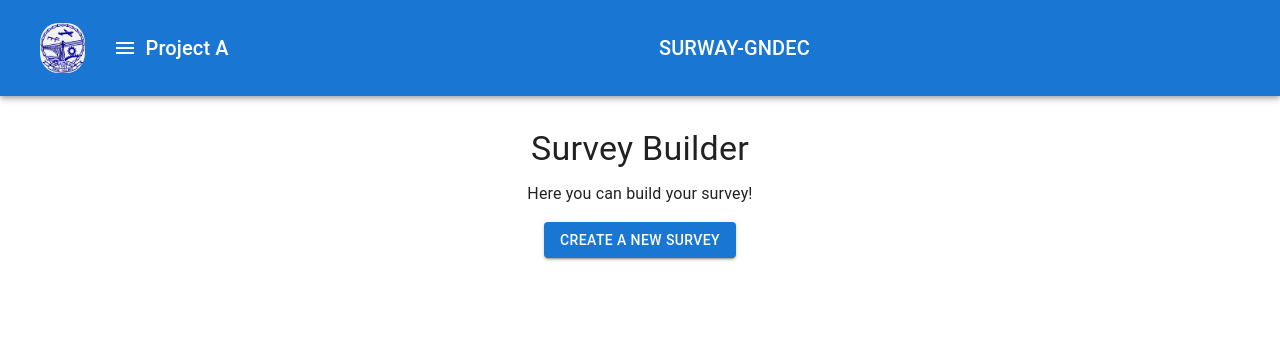
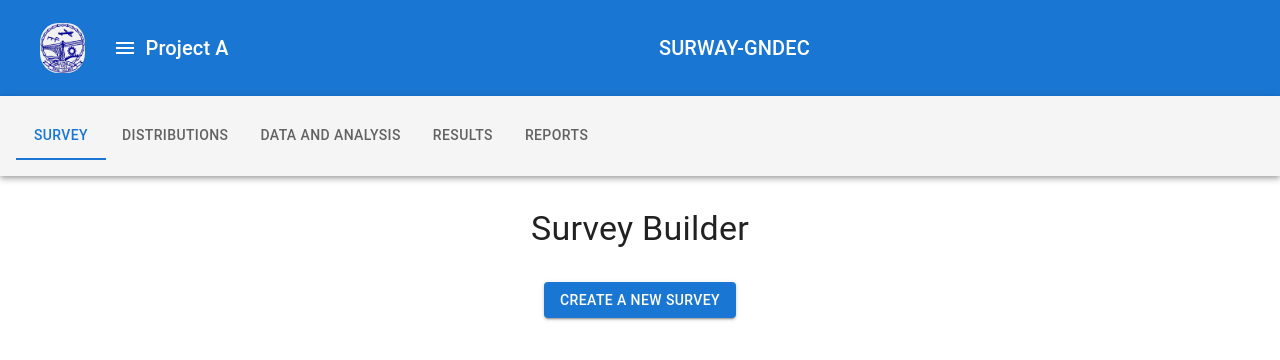
Before and after one commit to sakshamk007/surway-gndec, a React (Vite) app in the folder surway-frontend/: page /survey-builder/1 in a window 1280 px wide. Shown: the top 360 px of the page. Built offline with nearby package versions, Linux system fonts and the light colour scheme.

Commit message:
scrollable tabs done

```diff
--- /dev/null
+++ b/surway-frontend/src/components/ScrollableTabs.jsx
@@ -0,0 +1,69 @@
+import React from 'react';
+import { useNavigate, useParams } from 'react-router-dom';
+import { AppBar, Tabs, Tab, Toolbar, Typography, Box } from '@mui/material';
+
+const ScrollableTabs = () => {
+  const { id } = useParams();  // Get project ID from the URL
+  const navigate = useNavigate();
+  const [activeTab, setActiveTab] = React.useState(() => {
+    // Initialize tab state based on the current path
+    const path = window.location.pathname;
+    if (path.includes('/distributions')) return 1;
+    if (path.includes('/data-analysis')) return 2;
+    if (path.includes('/results')) return 3;
+    if (path.includes('/reports')) return 4;
+    return 0; // Default to Survey
+  });
+
+  const handleTabChange = (event, newValue) => {
+    setActiveTab(newValue);
+    switch (newValue) {
+      case 0:
+        navigate(`/survey-builder/${id}`);
+        break;
+      case 1:
+        navigate(`/survey-builder/${id}/distributions`);
+        break;
+      case 2:
+        navigate(`/survey-builder/${id}/data-analysis`);
+        break;
+      case 3:
+        navigate(`/survey-builder/${id}/results`);
+        break;
+      case 4:
+        navigate(`/survey-builder/${id}/reports`);
+        break;
+      default:
+        navigate(`/survey-builder/${id}`);
+    }
+  };
+
+  return (
+    <Box sx={{ width: '100%' }}>
+      {/* <AppBar position="static" color="default">
+        <Toolbar>
+          <Typography variant="h6" noWrap>
+            Project ID: {id}
+          </Typography>
+        </Toolbar>
+      </AppBar> */}
+      <AppBar position="static" color="default">
+        <Tabs
+          value={activeTab}
+          onChange={handleTabChange}
+          variant="scrollable"
+          scrollButtons="auto"
+          aria-label="scrollable auto tabs example"
+        >
+          <Tab label="Survey" />
+          <Tab label="Distributions" />
+          <Tab label="Data and Analysis" />
+          <Tab label="Results" />
+          <Tab label="Reports" />
+        </Tabs>
+      </AppBar>
+    </Box>
+  );
+};
+
+export default ScrollableTabs;
--- /dev/null
+++ b/surway-frontend/src/pages/DataAnalysis.jsx
@@ -0,0 +1,22 @@
+import React from 'react';
+import { useParams } from 'react-router-dom';
+import { Box, Typography } from '@mui/material';
+import ScrollableTabs from '../components/ScrollableTabs';
+
+const DataAnalysis = () => {
+    const { id } = useParams();  // Get project ID from the URL
+
+    return (
+        <Box>
+            <ScrollableTabs />
+            <Box sx={{ p: 4 }}>
+                <Typography variant="h4">
+                    Data And Analysis for Project ID: {id}
+                </Typography>
+                {/* Distributions content goes here */}
+            </Box>
+        </Box>
+    )
+}
+
+export default DataAnalysis
--- /dev/null
+++ b/surway-frontend/src/pages/Distributions.jsx
@@ -0,0 +1,22 @@
+import React from 'react';
+import { useParams } from 'react-router-dom';
+import { Box, Typography } from '@mui/material';
+import ScrollableTabs from '../components/ScrollableTabs';
+
+const Distributions = () => {
+    const { id } = useParams();  // Get project ID from the URL
+
+    return (
+        <Box>
+            <ScrollableTabs />
+            <Box sx={{ p: 4 }}>
+                <Typography variant="h4">
+                    Distributions for Project ID: {id}
+                </Typography>
+                {/* Distributions content goes here */}
+            </Box>
+        </Box>
+    );
+};
+
+export default Distributions;
--- /dev/null
+++ b/surway-frontend/src/pages/Reports.jsx
@@ -0,0 +1,22 @@
+import React from 'react';
+import { useParams } from 'react-router-dom';
+import { Box, Typography } from '@mui/material';
+import ScrollableTabs from '../components/ScrollableTabs';
+
+const Reports = () => {
+    const { id } = useParams();  // Get project ID from the URL
+
+    return (
+        <Box>
+            <ScrollableTabs />
+            <Box sx={{ p: 4 }}>
+                <Typography variant="h4">
+                    Reports for Project ID: {id}
+                </Typography>
+                {/* Results content goes here */}
+            </Box>
+        </Box>
+    );
+};
+
+export default Reports;
--- /dev/null
+++ b/surway-frontend/src/pages/Results.jsx
@@ -0,0 +1,22 @@
+import React from 'react';
+import { useParams } from 'react-router-dom';
+import { Box, Typography } from '@mui/material';
+import ScrollableTabs from '../components/ScrollableTabs';
+
+const Results = () => {
+    const { id } = useParams();  // Get project ID from the URL
+
+    return (
+        <Box>
+            <ScrollableTabs />
+            <Box sx={{ p: 4 }}>
+                <Typography variant="h4">
+                    Results for Project ID: {id}
+                </Typography>
+                {/* Results content goes here */}
+            </Box>
+        </Box>
+    );
+};
+
+export default Results;
--- a/surway-frontend/src/pages/SurveyBuilder.jsx
+++ b/surway-frontend/src/pages/SurveyBuilder.jsx
@@ -1,18 +1,21 @@
 import React from 'react';
 import { Typography, Box, Button } from '@mui/material';
+import ScrollableTabs from '../components/ScrollableTabs';
 
 const SurveyBuilder = () => {
   return (
-    <Box sx={{ marginTop: 4, textAlign: 'center' }}>
-      <Typography variant="h4" gutterBottom>
-        Survey Builder
-      </Typography>
-      <Typography variant="body1" paragraph>
-        Here you can build your survey!
-      </Typography>
+    <Box sx={{textAlign: 'center' }}>
+      <ScrollableTabs />
+
+      <Box sx={{ p: 4 }}>
+        <Typography variant="h4">
+          Survey Builder
+        </Typography>
+      </Box>
       <Button variant="contained" color="primary">
         Create a New Survey
       </Button>
+
     </Box>
   );
 };
```
Also changed, not shown: surway-frontend/src/main.jsx (+21 -5 lines).
